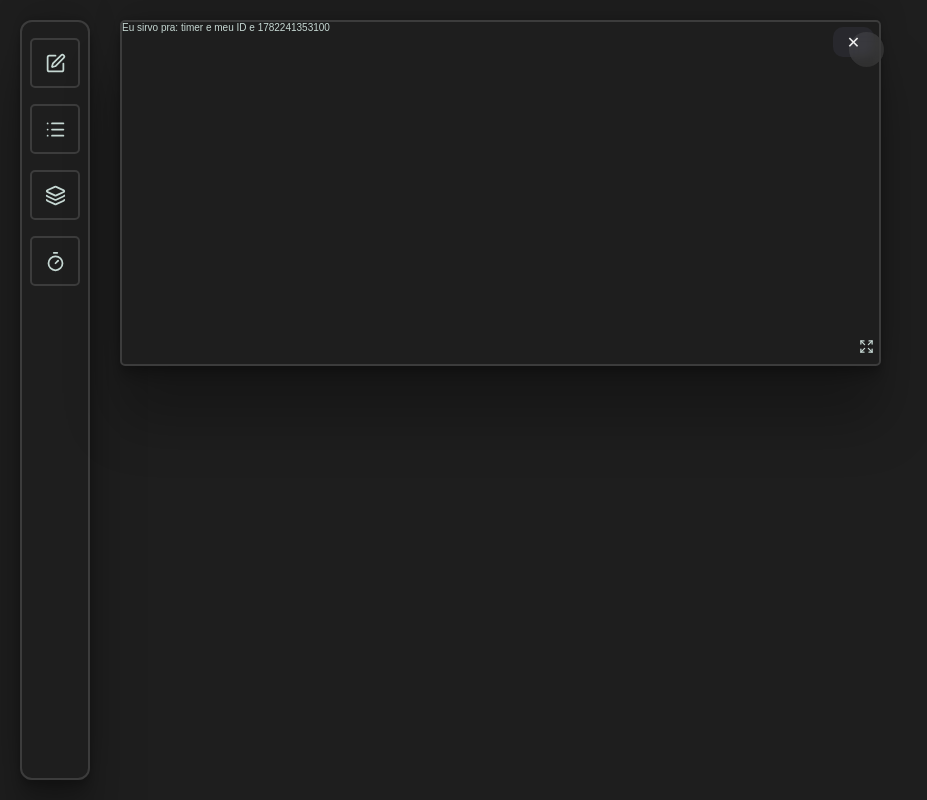
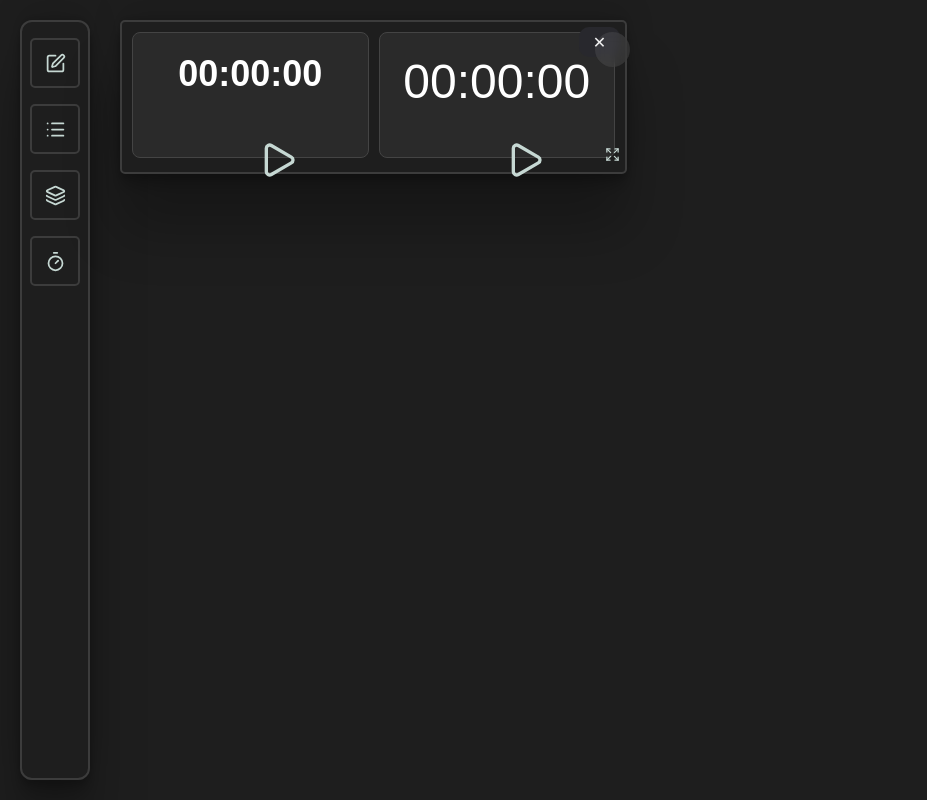
Before and after one commit to augsue/swyss, a React (Vite) app: page / in a window 1280 px wide. Both pictures are taken after a click on the button 55 px from the left and 261 px from the top of the page. Shown: the whole page, without its empty margins (0-927 px from the left). Built offline with nearby package versions, Linux system fonts and the light colour scheme.

Commit message:
Timer and Stopwatch. Full V1

```diff
--- a/src/components/Block.jsx
+++ b/src/components/Block.jsx
@@ -2,6 +2,7 @@ import { AArrowUp, AArrowDown } from "lucide-react";
 import { useState } from "react";
 import ToDoList  from "./ToDoList";
 import PaletteGenerator  from "./PaletteGenerator";
+import TimeBlock from "./TimeBlock"
 
 
 const Block = ({ id, type, content, onChange, onRemove }) => {
@@ -45,6 +46,11 @@ const Block = ({ id, type, content, onChange, onRemove }) => {
         <div> <PaletteGenerator /></div>
       )
     }
+    if (type === "timer") {
+      return (
+        <div> <TimeBlock /></div>
+      )
+    }
 
     return (
       <div className="block-placeholder">
--- a/src/components/PaletteGenerator.jsx
+++ b/src/components/PaletteGenerator.jsx
@@ -63,7 +63,7 @@ export default function PaletteGenerator() {
             style={{
               background: color,
               flex: 1,
-              height: "35vh",
+              height: "100vh",
             }}
           >
             <div
--- a/src/components/Render.jsx
+++ b/src/components/Render.jsx
@@ -37,8 +37,8 @@ export default function Render() {
           rowHeight={50}
           isDraggable={true}
           isResizable={false}
-          width={1850}
-          heigth={30}
+          width={1550}
+          heigth={20}
           preventCollision={true}
         >
           {blocks.map((block) => (
--- /dev/null
+++ b/src/components/TimeBlock.jsx
@@ -0,0 +1,82 @@
+import { useState } from "react";
+import { useStopwatch } from "../hooks/useStopwatch";
+import { useTimer } from "../hooks/useTimer";
+import { Play, Pause } from "lucide-react";
+
+export default function TimeBlock() {
+  const { seconds, isRunning, toggleStopwatch } = useStopwatch();
+  const {
+    seconds: timerSeconds,
+    isRunning: timerRunning,
+    toggleCountdown,
+    setDuration,
+  } = useTimer();
+  const [timerInput, setTimerInput] = useState(0);
+
+  const formatTime = (sec) => {
+    const h = Math.floor(sec / 3600);
+    const m = Math.floor((sec % 3600) / 60);
+    const s = sec % 60;
+    return `${h.toString().padStart(2, "0")}:${m.toString().padStart(2, "0")}:${s.toString().padStart(2, "0")}`;
+  };
+
+  return (
+    <div className="time-block">
+      <div className="stopwatch">
+        <div className="stopwatch-time">{formatTime(seconds)}</div>
+        <button
+          style={{ backgroundColor: "transparent", border: 0 }}
+          onClick={toggleStopwatch}
+        >
+          {isRunning ? (
+            <Pause className="action-button" />
+          ) : (
+            <Play className="action-button" />
+          )}
+        </button>
+      </div>
+
+      <div className="timer">
+        <input
+          type="text"
+          value={formatTime(timerSeconds)}
+          onChange={(e) => {
+            const input = e.target.value.replace(/:/g, "");
+            let totalSeconds = 0;
+            if (input.length <= 2) {
+              totalSeconds = Number(input);
+            } else if (input.length <= 4) {
+              totalSeconds =
+                Number(input.slice(0, -2)) * 60 + Number(input.slice(-2));
+            } else {
+              totalSeconds =
+                Number(input.slice(0, -4)) * 3600 +
+                Number(input.slice(-4, -2)) * 60 +
+                Number(input.slice(-2));
+            }
+            if (!isNaN(totalSeconds)) setDuration(totalSeconds);
+          }}
+          disabled={timerRunning}
+          style={{
+            fontSize: "48px",
+            textAlign: "center",
+            background: "transparent",
+            border: "none",
+            color: "#fff",
+            width: "100%",
+          }}
+        />
+        <button
+          style={{ backgroundColor: "transparent", border: 0 }}
+          onClick={toggleCountdown}
+        >
+          {timerRunning ? (
+            <Pause className="action-button" />
+          ) : (
+            <Play className="action-button" />
+          )}
+        </button>
+      </div>
+    </div>
+  );
+}
--- a/src/hooks/useBlock.js
+++ b/src/hooks/useBlock.js
@@ -10,8 +10,8 @@ export const useBlock = () => {
       type,
       x: 0,
       y: 0,
-      w: 5,
-      h: 2.2,
+      w: 4,
+      h: 1,
       content: "",
     };
     setBlocks([...blocks, newBlock]);
--- /dev/null
+++ b/src/hooks/useStopwatch.js
@@ -0,0 +1,22 @@
+import { useState, useEffect } from "react";
+
+export function useStopwatch() {
+  const [seconds, setSeconds] = useState(0);
+  const [isRunning, setIsRunning] = useState(false);
+
+  useEffect(() => {
+    if (!isRunning) return;
+
+    const interval = setInterval(() => {
+      setSeconds(prev => prev + 1);
+    }, 1000);
+
+    return () => clearInterval(interval);
+  }, [isRunning]);
+
+  const toggleStopwatch = () => {
+    setIsRunning(!isRunning);
+  };
+
+  return { seconds, isRunning, toggleStopwatch };
+}
--- /dev/null
+++ b/src/hooks/useTimer.js
@@ -0,0 +1,27 @@
+import { useState, useEffect } from "react";
+
+export function useTimer() {
+    const [seconds, setSeconds] = useState(0)
+    const [isRunning, setIsRunning] = useState(false)
+
+    useEffect(() => {
+        if (!isRunning || seconds <= 0) return;
+
+        const interval = setInterval(() => {
+            setSeconds(prev => prev -1);
+        }, 1000)
+
+        return () => clearInterval(interval);
+    }, [isRunning, seconds]);
+
+    const toggleCountdown = () => {
+        setIsRunning(!isRunning);
+    };
+
+    const setDuration = (sec) => {
+        setSeconds(sec);
+        setIsRunning(false)
+    }
+
+    return { seconds, isRunning, toggleCountdown, setDuration };
+}
--- a/src/styles/global.css
+++ b/src/styles/global.css
@@ -171,7 +171,6 @@ body {
 
 .action-button {
   position: absolute;
-  right: 0px;
   color: #c6d8d3;
   padding: 4px 8px;
   cursor: pointer;
@@ -182,9 +181,11 @@ body {
 }
 .a-down {
   bottom: 30px;
+  right: 0px;
 }
 .a-up {
   bottom: 60px;
+  right: 0px;
 }
 .to-do-list {
   display: flex;
@@ -288,3 +289,49 @@ body {
 .move-button:nth-of-type(2) {
   flex-shrink: 0;
 }
+.time-block {
+  display: flex;
+  height: 100%;
+  gap: 10px;
+  padding: 10px;
+}
+
+.stopwatch,
+.timer {
+  flex: 1;
+  display: flex;
+  flex-direction: column;
+  justify-content: center;
+  align-items: center;
+  background: #2a2a2a;
+  border: 1px solid #444;
+  border-radius: 8px;
+  padding: 20px;
+}
+
+.stopwatch-time,
+.timer-time {
+  font-size: 36px;
+  font-weight: bold;
+  color: #fff;
+  margin-bottom: 20px;
+  text-align: center;
+}
+
+.action-button {
+  width: 40px;
+  height: 40px;
+  cursor: pointer;
+}
+.stopwatch,
+.timer {
+  flex: 1;
+  display: flex;
+  flex-direction: column;
+  justify-content: space-between;
+  align-items: center;
+  background: #2a2a2a;
+  border: 1px solid #444;
+  border-radius: 8px;
+  padding: 20px;
+}
```
Also changed, not shown: src/ForLater/MyComponent.jsx (deleted, +0 -35 lines).
